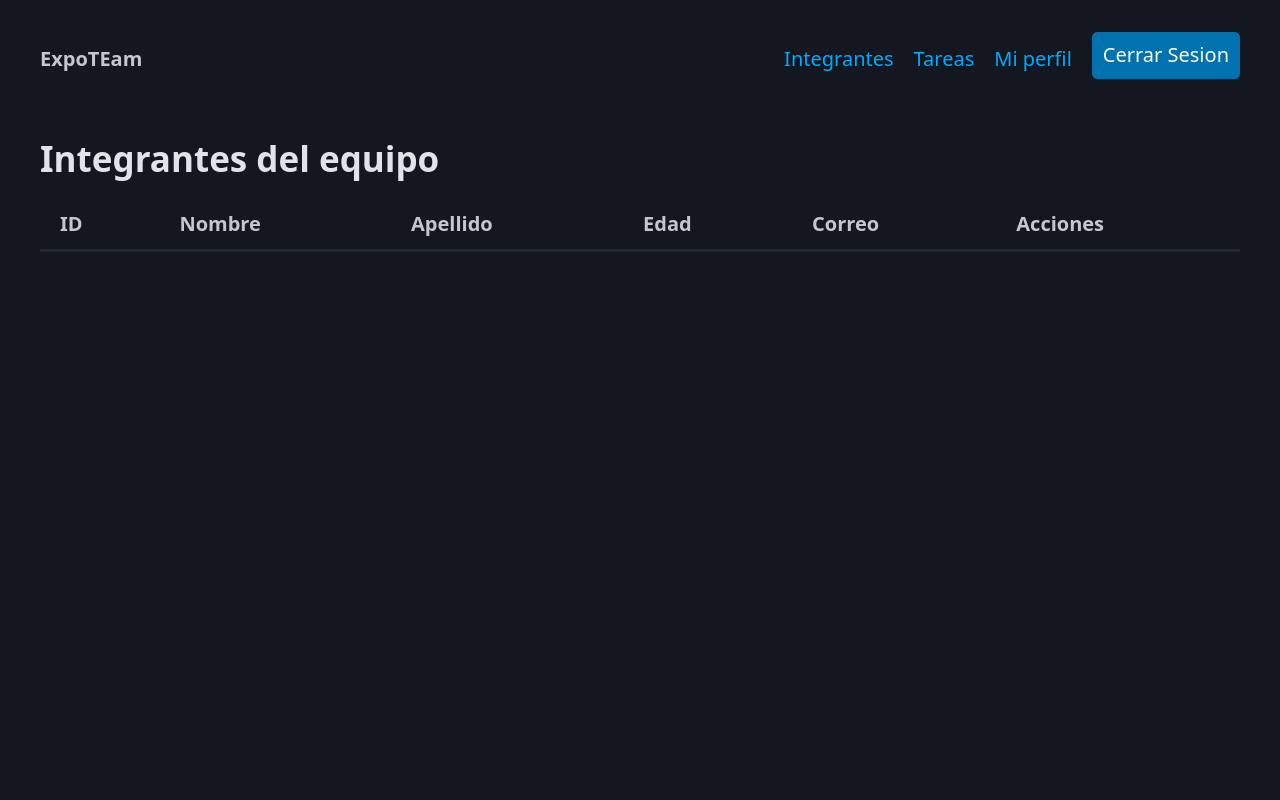
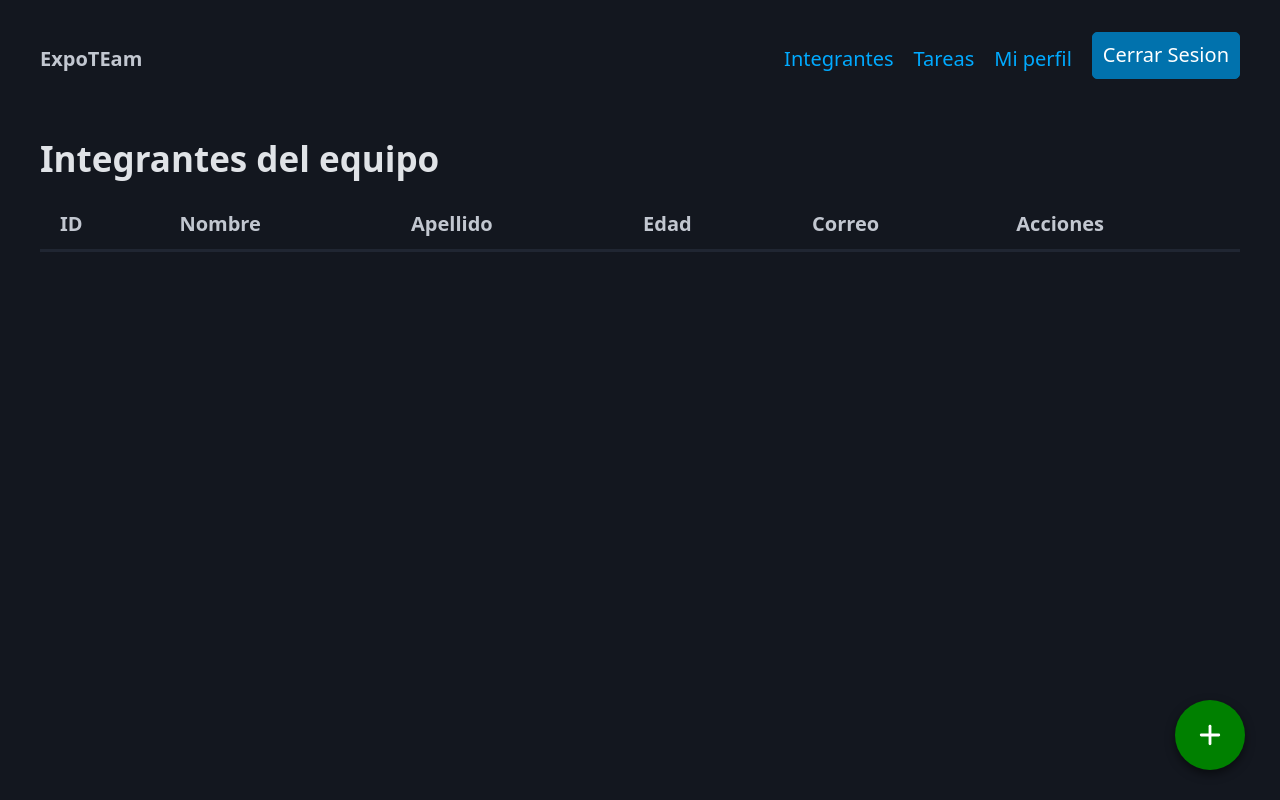
Before and after one commit to dn192246/crudWeb2b, a plain HTML site: page index.html in a window 1280 px wide. Drawn offline with nearby package versions, Linux system fonts and the light colour scheme; no server answers.

Commit message:
Botón de agregar creado

```diff
--- a/css/style.css
+++ b/css/style.css
@@ -0,0 +1,32 @@
+.add-button{
+    position: fixed; /* El botón queda encima del contenido, flotante*/
+
+    bottom: 30px; /*Separación del botón con el borde inferior*/
+
+    right: 35px; /*Separación desde la derecha*/
+
+    background-color: green; /*Color de fondo del botón*/
+
+    border: none; /* Para que el botón no tenga bordes */
+
+    border-radius: 50%; /* Para hacer que el botón quede redondo */
+
+    width: 70px;
+    height: 70px; /*Para que el botón quede simétrico*/
+
+    display: flex; /*Activamos flexbox para centrar el ícono*/
+
+    justify-content: center; /*Alineación horizontal*/
+
+    align-items: center; /*Alineación vertical*/
+
+    box-shadow: 0 4px 10px rgba(0, 0, 0, 0.5); /*Sombra del botón*/
+
+    z-index: 1001; /*Para que el botón siempre quede encima de todo*/
+
+    transition: transform 0.4s; /* Tiempo para el efecto */
+}
+
+.add-button:hover{
+    transform: scale(1.1); /* El botón crece 1.1 veces su tamaño */
+}
--- a/index.html
+++ b/index.html
@@ -1,14 +1,14 @@
 <!DOCTYPE html>
 <html lang="en" data-theme="dark">
+
 <head>
     <meta charset="UTF-8">
     <meta name="viewport" content="width=device-width, initial-scale=1.0">
     <title>Sistema de Gestion de equipo Expo</title>
-    <link
-  rel="stylesheet"
-  href="https://cdn.jsdelivr.net/npm/@picocss/pico@2/css/pico.min.css"
->
+    <link rel="stylesheet" href="https://cdn.jsdelivr.net/npm/@picocss/pico@2/css/pico.min.css">
+    <link rel="stylesheet" href="css/style.css">
 </head>
+
 <body>
     <header class="container">
         <nav>
@@ -37,16 +37,21 @@
                     <th>Apellido</th>
                     <th>Edad</th>
                     <th>Correo</th>
-                <th>Acciones</th><!--Para botones adicionales7-->
+                    <th>Acciones</th><!--Para botones adicionales-->
                 </tr>
             </thead>
             <tbody>
 
             </tbody>
         </table>
+    </main>
 
-</main>
+    <!--Botón flotante para agregar registros-->
+    <button class="add-button" id="btnAbrirModal" title="Agregar Integrante">
+        <svg xmlns="http://www.w3.org/2000/svg" width="32" height="32" viewBox="0 0 24 24" fill="none" stroke="currentColor" stroke-width="2.25" stroke-linecap="round" stroke-linejoin="round" class="lucide lucide-plus-icon lucide-plus"><path d="M5 12h14"/><path d="M12 5v14"/></svg>
+    </button>
 
     <script src="js/script.js"></script>
 </body>
+
 </html>
```
Lines whose indentation alone changed are shown as unchanged.
